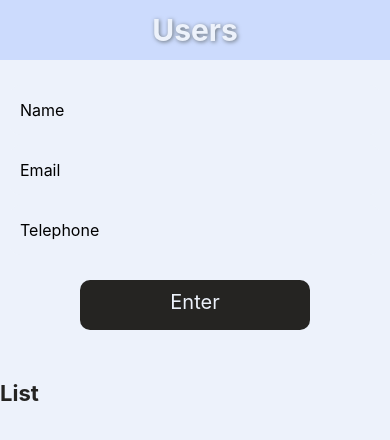
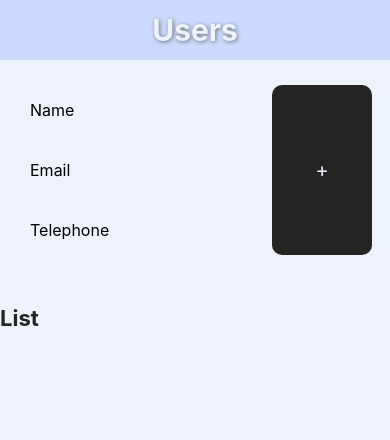
Before and after one commit to stelltriz/localizadorReactNative, a React Native app: screen / in a window 390 px wide. Shown: the top 440 px of the page. Built offline with nearby package versions, Linux system fonts and the light colour scheme.

Commit message:
atualizado

```diff
--- a/src/componentes/Formulario.jsx
+++ b/src/componentes/Formulario.jsx
@@ -19,6 +19,8 @@ export function Formulario(){
 
     return(
         <View style = {estilos.container}>
+
+            <View style = {estilos.containerCampos}>
                 <TextInput
                     style={estilos.campo}
                     placeholder="Name"
@@ -42,13 +44,14 @@ export function Formulario(){
                     onChangeText={setTelefone}        //evento
                     value={telefone}
                 />
+            </View>
 
             <TouchableOpacity
                 style={estilos.botao}
                 onPress={addUser}
             >
 
-                <Text style={estilos.botaoText}>Enter</Text>
+                <Text style={estilos.botaoText}>+</Text>
             </TouchableOpacity>
 
         </View>
@@ -58,15 +61,20 @@ export function Formulario(){
 const estilos = StyleSheet.create({
 
     container: {
-        paddingHorizontal: 5,
+        flexDirection: 'row',
+        paddingHorizontal: 18,
         paddingVertical: 10,
         marginVertical: 10
+    },
+
+    containerCampos: {
+        flex: 1
     },
 
     campo: {
         alignSelf: 'center',
         height: 50,
-        width: 370,
+        width: 250,
         backgroundColor: '#edf2fb',
         color: 'black',
         marginVertical: 5,
@@ -77,10 +85,9 @@ const estilos = StyleSheet.create({
 
     },
     botao: {
-        alignSelf: 'center',
-        marginTop: 20,
-        height: 50,
-        width: 230,
+        justifyContent: 'center',
+        height: 170,
+        width: 100,
         alignItems: 'center',
         backgroundColor: '#252422',
         marginVertical: 5,
```
Lines whose indentation alone changed are shown as unchanged.
